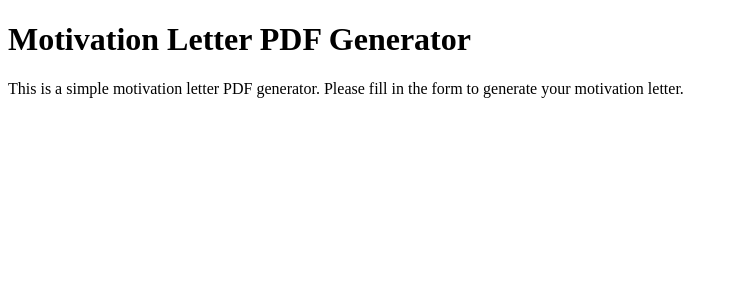
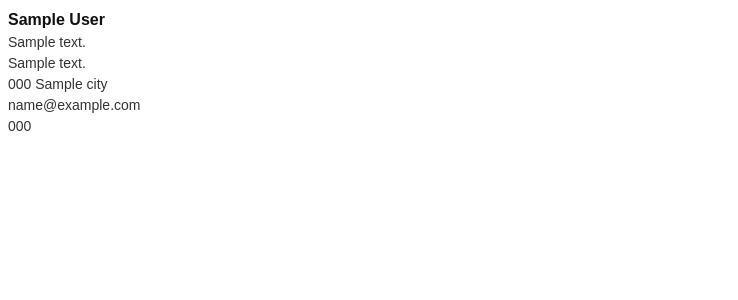
Before and after one commit to laetitia-piat/motivation-pdf, a Python web app: template backend/app/templates/simple_letter.html in a window 1280 px wide. Shown: the top 300 px of the page, without its empty margins (0-738 px from the left). Run offline with Jinja, Linux system fonts and the light colour scheme; the template is opened without the code that fills it: most values are stand-ins (such as "Sample title", 1, 10 or a date in 2020).

Commit message:
update name letter on body

```diff
--- a/backend/app/models/letter.py
+++ b/backend/app/models/body.py
@@ -2,8 +2,8 @@ from sqlalchemy import Column, Integer, String
 from app.db import Base
 
 
-class Letter(Base):
-    __tablename__ = "letter"
+class Body(Base):
+    __tablename__ = "body"
 
     id = Column(Integer, primary_key=True, index=True)
     subject_line = Column(String, nullable=False)
--- a/backend/app/schemas/letter.py
+++ b/backend/app/schemas/body.py
@@ -1,7 +1,7 @@
 from pydantic import BaseModel
 
 
-class LetterCreate(BaseModel):
+class BodyCreate(BaseModel):
     subject_line: str
     letter_salutation: str
     part_1: str
@@ -14,7 +14,7 @@ class LetterCreate(BaseModel):
     complimentary_close: str
     signature: str
 
-class LetterRead(BaseModel):
+class BodyRead(BaseModel):
     id: int
     subject_line: str
     letter_salutation: str
--- a/backend/app/templates/simple_letter.html
+++ b/backend/app/templates/simple_letter.html
@@ -4,12 +4,50 @@
     <meta charset="utf-8" />
     <meta name="viewport" content="width=device-width, initial-scale=1" />
     <title>Motivation Letter PDF Generator</title>
+    <style>
+      @page {
+        size: A4;
+        margin: 22mm;
+      }
+      body {
+        font-family: Arial, sans-serif;
+        font-size: 12pt;
+        line-height: 1.5;
+        color: #111;
+      }
+      .row {
+        display: flex;
+        justify-content: space-between;
+      }
+      .small {
+        font-size: 10.5pt;
+        color: #333;
+      }
+      .mt {
+        margin-top: 18px;
+      }
+      .signature {
+        margin-top: 50px;
+      }
+    </style>
   </head>
   <body>
-    <h1>Motivation Letter PDF Generator</h1>
-    <p>
-      This is a simple motivation letter PDF generator. Please fill in the form
-      to generate your motivation letter.
-    </p>
+    {% if candidate %}
+    <div>
+      <strong>{{ candidate.first_name }} {{ candidate.last_name }}</strong>
+    </div>
+    <div class="small">{{ candidate.address_line_1 }}</div>
+    {% if candidate.address_line_2%}
+    <div class="small">{{ candidate.address_line_2 }}</div>
+    {% endif %}
+    <div class="small">{{ candidate.postal_code }} {{ candidate.city }}</div>
+    <div class="small">{{ candidate.email }}</div>
+    <div class="small">{{ candidate.phone }}</div>
+    {%endif%} {% if employer %}
+    <div class="mt">
+      <div><strong>{{ company_name}}</strong></div>
+      <div class="small">{{ entreprise_adresse }}</div>
+    </div>
+    {% endif %}
   </body>
 </html>
--- a/frontend/app/components/formLetter.tsx
+++ b/frontend/app/components/formBody.tsx
@@ -19,7 +19,7 @@ const formSchema = z.object({
 
 type FormValues = z.infer<typeof formSchema>;
 
-export default function formLetter({ onSuccess }: { onSuccess: () => void }) {
+export default function formBody({ onSuccess }: { onSuccess: () => void }) {
   const {
     register,
     handleSubmit,
@@ -29,7 +29,7 @@ export default function formLetter({ onSuccess }: { onSuccess: () => void }) {
   });
 
   const onSubmit = async (data: FormValues) => {
-    const res = await fetch(`${process.env.NEXT_PUBLIC_API_URL}/letter`, {
+    const res = await fetch(`${process.env.NEXT_PUBLIC_API_URL}/body`, {
       method: "POST",
       headers: {
         "Content-Type": "application/json",
--- a/frontend/app/template/page.tsx
+++ b/frontend/app/template/page.tsx
@@ -2,7 +2,7 @@
 import { useState } from "react";
 import FormCandidate from "../components/formCandidate";
 import FormEmployer from "../components/formEmployer";
-import FormLetter from "../components/formLetter";
+import FormBody from "../components/formBody";
 
 export default function template() {
   const [step, setStep] = useState(1);
@@ -11,7 +11,7 @@ export default function template() {
     <div>
       {step === 1 && <FormCandidate onSuccess={() => setStep(2)} />}
       {step === 2 && <FormEmployer onSuccess={() => setStep(3)} />}
-      {step === 3 && <FormLetter onSuccess={() => setStep(4)} />}
+      {step === 3 && <FormBody onSuccess={() => setStep(4)} />}
     </div>
   );
 }
```
Also changed, not shown: backend/app/main.py (+15 -15 lines).
